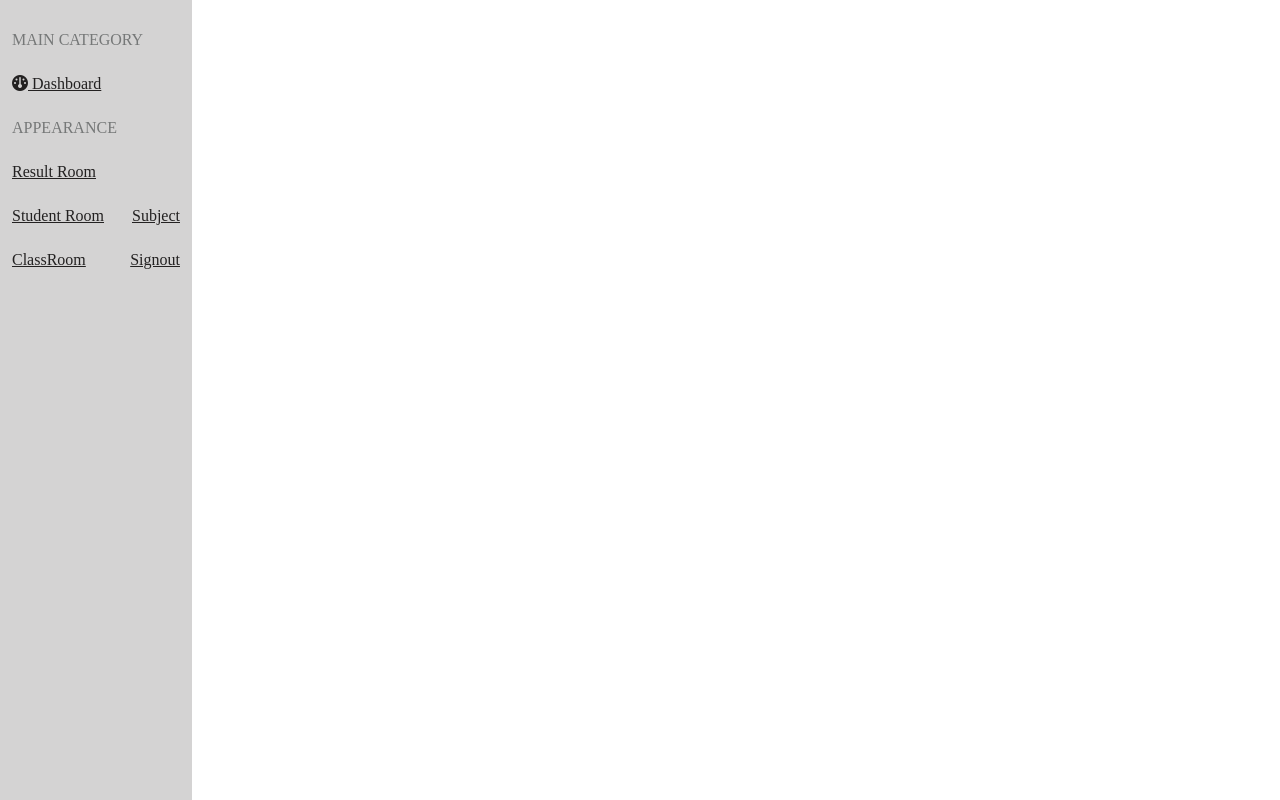
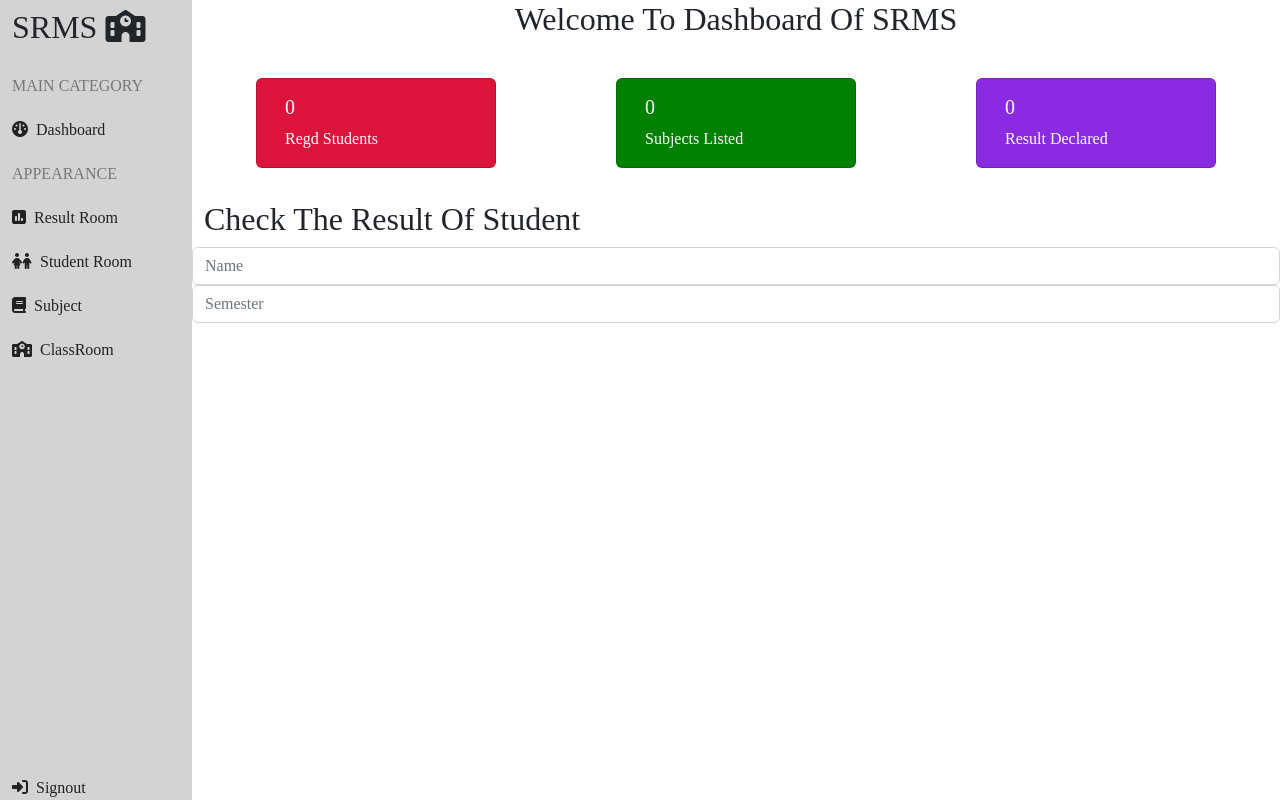
Before and after one commit to sujal58/srms, a plain HTML site: page frontend/index.html in a window 1280 px wide. Drawn offline with Linux system fonts and the light colour scheme.

Commit message:
New update

```diff
--- a/frontend/index.html
+++ b/frontend/index.html
@@ -11,25 +11,73 @@
     <title>SRMS</title>
 </head>
 <body>
-    <header>
-        <nav>
+    <!-- Side Navbar -->
+    <nav>
             <div class="container">
                 <div class="navbar">
-                    <li>MAIN CATEGORY</li>
-                    <li><a href=""><i class="fa-solid fa-gauge"></i>  Dashboard</a></li>
-                    <li>APPEARANCE</li>
-                    <li><a href="">Result Room</a></li>
-                    <li><a href="">Student Room</a></li>
-                    <li><a href="">Subject</a></li>
-                    <li><a href="">ClassRoom</a></li>
-                    <li><a href="">Signout</a></li>
-
+                    <h2>SRMS&nbsp;<i class="fa-solid fa-school"></i></h2>
+                    <ul>
+                        <li>MAIN CATEGORY</li>
+                        <li><a href=""><i class="fa-solid fa-gauge"></i>&nbsp;&nbsp;Dashboard</a></li>
+                        <li>APPEARANCE</li>
+                        <li><a href=""><i class="fa-solid fa-square-poll-vertical"></i>&nbsp;&nbsp;Result Room</a></li>
+                        <li><a href=""><i class="fa-solid fa-children"></i>&nbsp;&nbsp;Student Room</a></li>
+                        <li><a href=""><i class="fa-solid fa-book"></i>&nbsp;&nbsp;Subject</a></li>
+                        <li><a href=""><i class="fa-solid fa-school"></i>&nbsp;&nbsp;ClassRoom</a></li>
+                        <li class="logout"><a href=""><i class="fa-solid fa-right-to-bracket"></i>&nbsp;&nbsp;Signout</a></li>
+                    </ul>
                 </div>
             </div>
-        </nav>
-    </header>
+    </nav>
 
     <main>
+        <!-- Header above the dashboard -->
+
+            <div class="container">
+                <div class="dash_title">
+                    <h2 class="text-center">Welcome to Dashboard of SRMS</h2>
+                </div>
+            </div>
+
+            <!-- cards for dashboard -->
+
+            <div class="container">
+                <div class="row cardbox" style="color: white;">
+                    <div class="card" style="width: 15rem; background-color: crimson;">
+                        <div class="card-body" >
+                            <h5 class="regd-std-num">0</h5>
+                            <p class="card-text">Regd Students</p>
+
+                        </div>
+                    </div>
+
+                    <div class="card" style="width: 15rem; background-color: green;">
+                        <div class="card-body">
+                            <h5 class="subject-listed-num">0</h5>
+                            <p class="card-text">Subjects Listed</p>
+
+                        </div>
+                    </div>
+
+                    <div class="card" style="width: 15rem; background-color: blueviolet;">
+                        <div class="card-body">
+                            <h5 class="result-dec-num">0</h5>
+                            <p class="card-text">Result Declared</p>
+
+                        </div>
+                    </div>
+                </div>
+            </div>
+
+            <div class="container">
+                <div class="row">
+                    <h2>Check the result of Student</h2>
+                </div>
+                <div class="row">
+                    <input class="form-control" type="text" placeholder="Name">
+                    <input class="form-control" type="text" placeholder="semester">
+                </div>
+            </div>
 
     </main>
 
--- a/frontend/style.css
+++ b/frontend/style.css
@@ -16,7 +16,7 @@
     --secondary-color: #DAF7A6;
 }
 
-header {
+nav {
     position: fixed;
     top: 0;
     left: 0;
@@ -30,12 +30,45 @@ header {
     background: #ceccccdc;
 }
 
+nav .navbar{
+    height: 100vh;
+}
 
-header .navbar li{
+nav .navbar ul{
+    justify-content: flex-start;
+    padding-left: 0;
+    height: 100%;
+
+}
+
+nav .navbar li{
     color: rgb(118, 120, 120);
     margin-top: 20px;
+
 }
 
-header .navbar li a{
+nav .navbar li.logout{
+    position: absolute;
+    bottom: 0;
+
+}
+
+nav .navbar li a{
+    text-decoration: none;
     color: rgb(35, 33, 33);
 }
+
+main{
+    display: flex;
+    justify-content: center;
+    flex-flow: column;
+    padding-left: 12rem;
+    width: auto;
+}
+
+.cardbox{
+    display: flex;
+    padding: 2rem 4rem;
+    justify-content: space-between;
+    align-items: center;
+}
```
